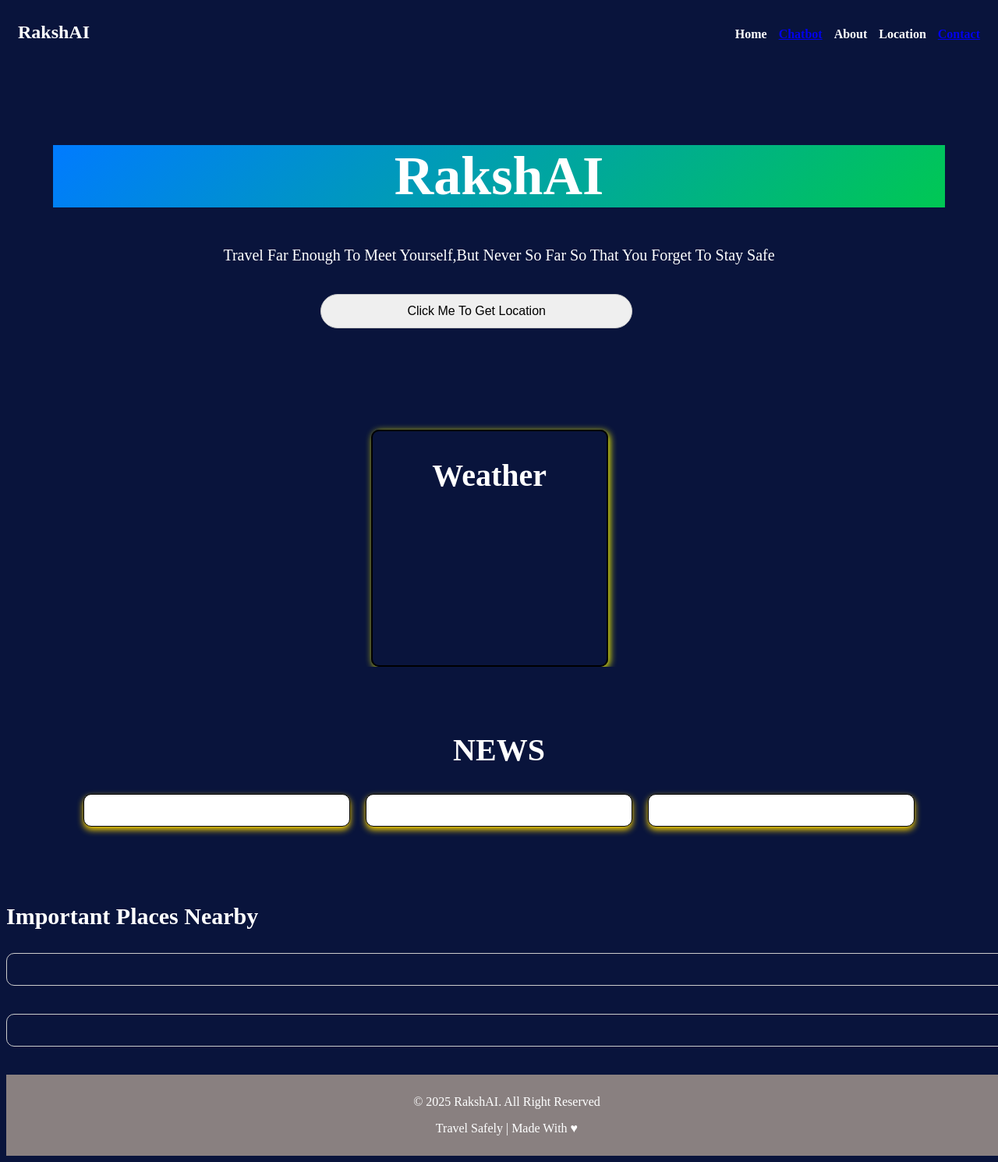
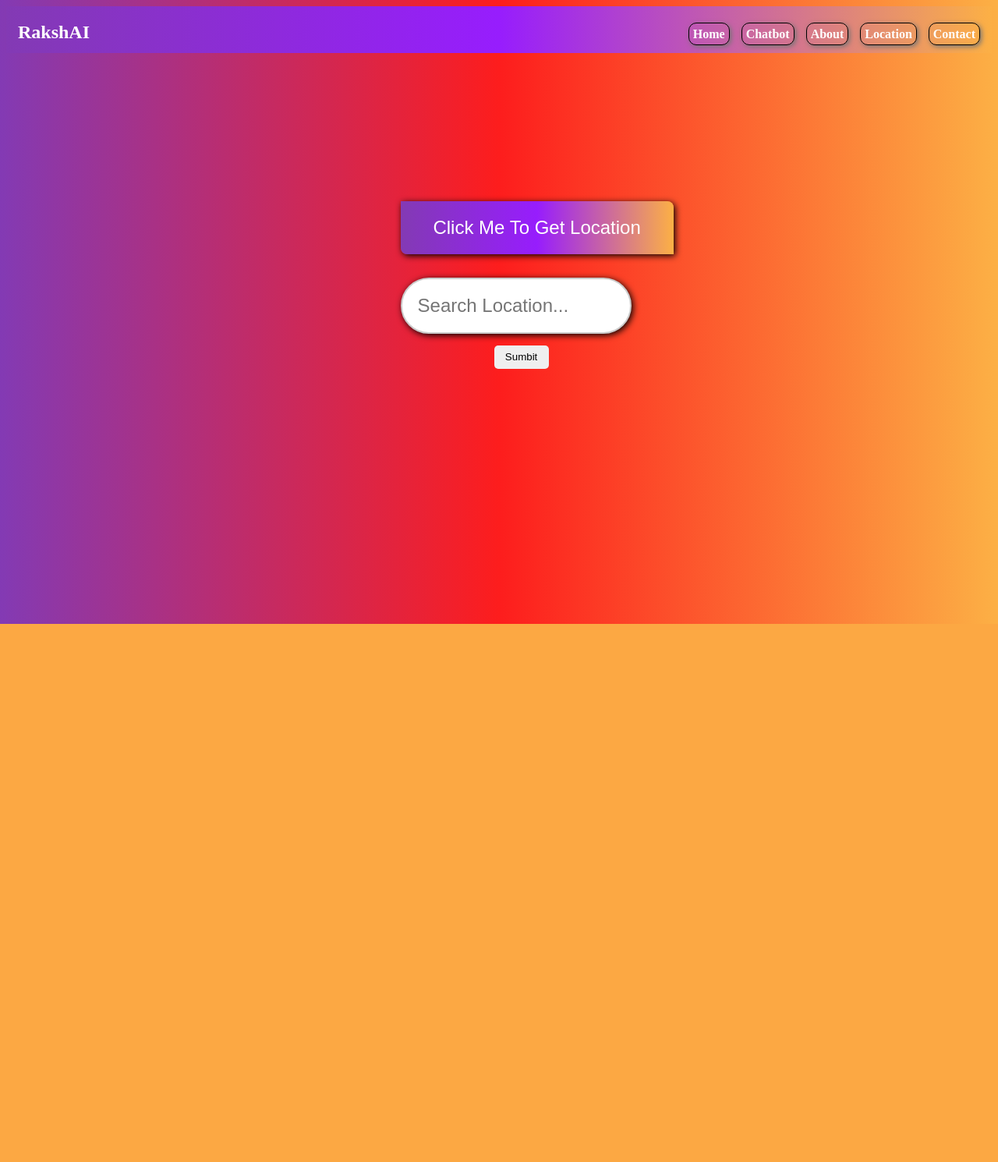
Before and after one commit to siddhant385/travel-companion, a Flask app: page / in a window 1280 px wide. Shown: the whole page at 78% size. After the commit the page ends 800 px from the top, so only its background shows below. Run offline with Flask 3, Linux system fonts and the light colour scheme; some web fonts are replaced.

Commit message:
modified everything

```diff
--- a/main.py
+++ b/main.py
@@ -16,7 +16,7 @@
 
 @app.route('/')
 def index():
-    return render_template('travel.html')
+    return render_template('home.html')
 
 @app.route('/location', methods=['POST'])
 def get_location():
@@ -29,14 +29,21 @@
 
     return jsonify({"message": "Location received", "latitude": last_location['latitude'], "longitude": last_location['longitude']})
 
-@app.route('/get-info', methods=['GET'])
+@app.route('/get_info', methods=['GET'])
 def get_relevant_info():
     if last_location["latitude"] is None or last_location["longitude"] is None:
         return jsonify({"message": "No location data available yet."})
 
-    city = get_city(last_location['latitude'],last_location['longitude'])
+
+    city = get_city(longitude=last_location['longitude'],latitude=last_location['latitude'])
+    print(city)
     news = get_news(city)
     weather = get_weather_weatherapi(city)
+    source = weather['source']
+    temperature = weather['temperature']
+    description = weather['description']
+    humidity = weather['humidity']
+    wind_speed = weather['wind_speed']
     rate = rate_location(city,weather)
     print(type(get_news(city)))
     print(get_weather_weatherapi(city))
@@ -46,11 +53,25 @@
     "traffic": news,
     "weather": weather,
     "rate": rate,
-    "police_station":f"https://www.google.com/maps/search/police+station/@${last_location['latitude']},${last_location['latitude']},15z",
-    "hospital":f"https://www.google.com/maps/search/hospital/@${last_location['latitude']},${last_location['latitude']},15z"
+    "police_station":f"https://www.google.com/maps/search/police+station/@{last_location['latitude']},{last_location['longitude']},15z",
+    "hospital":f"https://www.google.com/maps/search/hospital/@{last_location['latitude']},{last_location['longitude']},15z"
 }
 
-    return jsonify(info)
+    return render_template(
+        'travel.html',
+
+        city=city,
+        source = source,
+        temperature=temperature,
+        description=description,
+        humidity=humidity,
+        wind_speed=wind_speed,
+        news=news,
+        # rate=rate,
+        police_station=f"https://www.google.com/maps/search/police+station/@{last_location['latitude']},{last_location['longitude']},15z",
+        hospital=f"https://www.google.com/maps/search/hospital/@{last_location['latitude']},{last_location['longitude']},15z"
+    )
+
 
 @app.route("/chat", methods=["POST"])
 def chat():
--- /dev/null
+++ b/static/home.js
@@ -0,0 +1,18 @@
+function fetchLocation() {
+    navigator.geolocation.getCurrentPosition(position => {
+        let latitude = position.coords.latitude;
+        let longitude = position.coords.longitude;
+
+        fetch('/location', {
+            method: 'POST',
+            headers: {
+                'Content-Type': 'application/json'
+            },
+            body: JSON.stringify({ latitude, longitude })
+        })
+        .then(response => response.json())
+
+        // Redirect to Flask route with query parameters
+        window.location.href = `/get_info`;
+    });
+}
--- a/templates/home.html
+++ b/templates/home.html
@@ -4,7 +4,7 @@
     <meta charset="UTF-8">
     <meta name="viewport" content="width=device-width, initial-scale=1.0">
     <title>Document</title>
-    <link rel="stylesheet" href="home.css">
+    <link rel="stylesheet" href="{{ url_for('static', filename='home.css') }}">
 </head>
 <body>
     <!-- navigation bar -->
@@ -24,13 +24,13 @@
 
 
         <div class="container">
-            <button onclick="sendLocation()" type="button" class="big-button" placeholder="Search location">Click Me To Get Location</button>
+            <button onclick="fetchLocation()" type="button" class="big-button" placeholder="Search location">Click Me To Get Location</button>
 
             <input type="text" class="big-search" placeholder="Search Location...">
             <button id="sumbit">Sumbit</button>
         </div>
 
 
-
+    <script src="{{ url_for('static', filename='home.js') }}"></script>
 </body>
 </html>
--- a/templates/travel.html
+++ b/templates/travel.html
@@ -27,10 +27,7 @@
      <section class="home" id="home">
         <h1 style="background:linear-gradient(135deg, #007BFF, #00C853); font-size: 70px;">RakshAI</h1>
         <p>Travel far enough to meet yourself,but never so far so that you forget to stay safe</p></br>
-        <div class="search-container">
-            <span class="search-icon"></span>
-            <button onclick="sendLocation()" type="button" class="search-box" placeholder="Search location">Click Me To Get Location</button>
-        </div>
+
 
      </section>
 
@@ -38,23 +35,24 @@
      <div class="weather">
         <h2>Weather</h2>
         <ul class="weather-items">
-            <li id="source"></li>
-            <li id="temperature"></li>
-            <li id="description"></li>
-            <li id="humidity"></li>
-            <li id="wind-speed"></li>
+            <li id="source">Source : {{source}}</li>
+            <li id="temperature">Temperature : {{temperature}} °C</li>
+            <li id="description">Description : {{description}}</li>
+            <li id="humidity">Humidity : {{humidity}} %</li>
+            <li id="wind-speed">Wind Speed : {{wind_speed}} Km/h</li>
         </ul>
     </div>
 
         <section class="features" id="features">
             <h2>NEWS</h2>
             <div class="f-cards" >
+                {% for item in news %}
                 <div class="f-card" id="news-article0">
+                    <h1>{{ item["title"] }}</h1>
+                    <p>{{ item["description"] }}</p>
+                    <a href="{{ item['url'] }}" target="_blank">Read More</a>
                 </div>
-                <div class="f-card" id="news-article1">
-                </div>
-                <div class="f-card" id="news-article2">
-                </div>
+                {% endfor %}
             </div>
           </section>
         </br>
@@ -62,12 +60,12 @@
       <!-- Most Visited Places -->
       <p style="font-size:30px"><b>Important Places Nearby</b></p>
       <div id="police">
-
+        <a href="{{police_station}}" target="_blank">Click to get nearest Police Stations</a>
       </div>
       </br></br>
 
       <div id="hospital">
-
+        <a href="{{hospital}}" target="_blank">Click to get nearest Hospitals</a>
       </div>
       </br></br>
           <!-- footer -->
@@ -76,6 +74,6 @@
             <p>travel safely | made with &hearts;</p>
         </footer>
 
-        <script src="{{ url_for('static', filename='script.js') }} defer"></script>
+        <script src="{{ url_for('static', filename='script.js') }}"></script>
         </body>
 </html>
```
